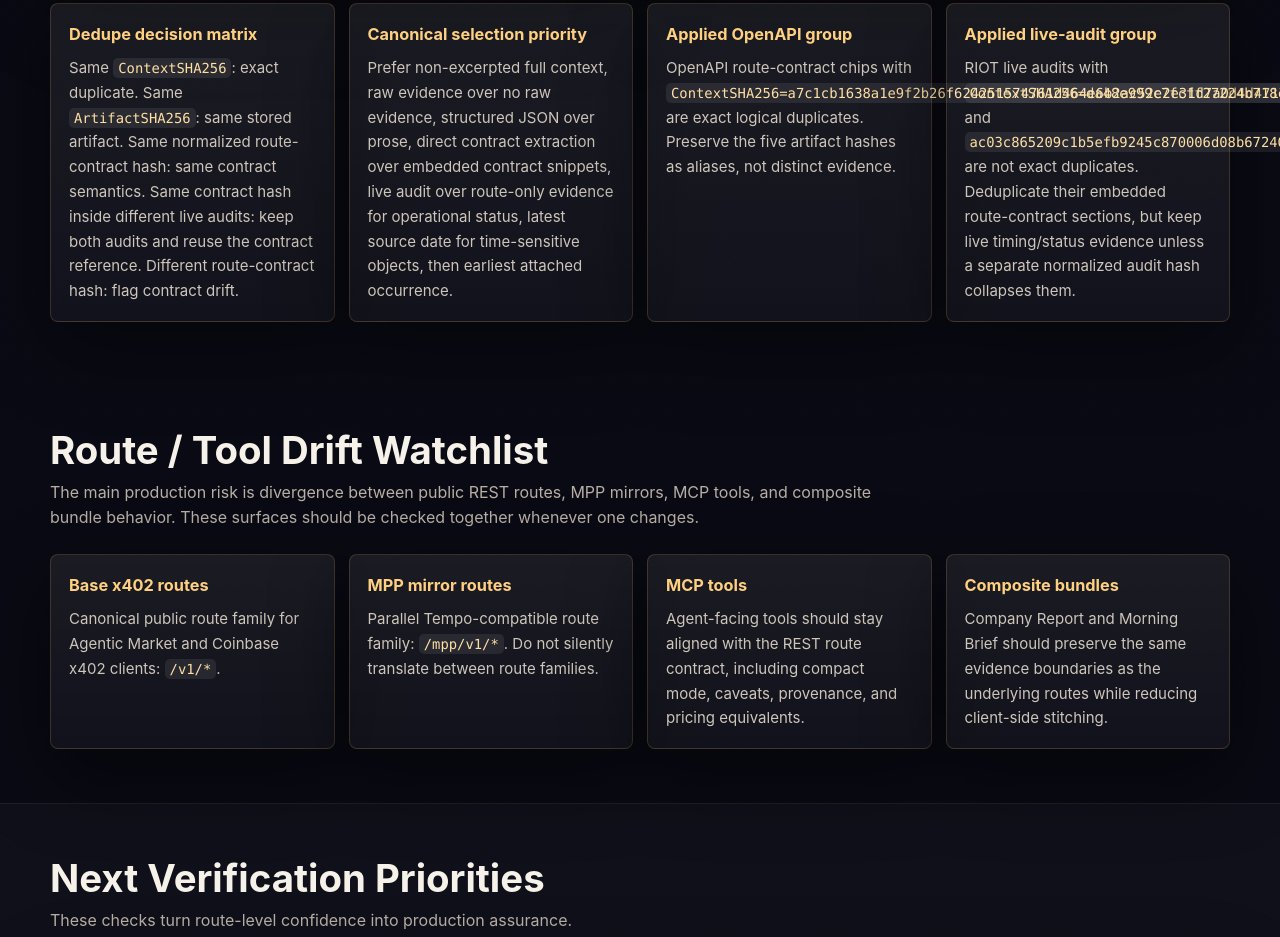
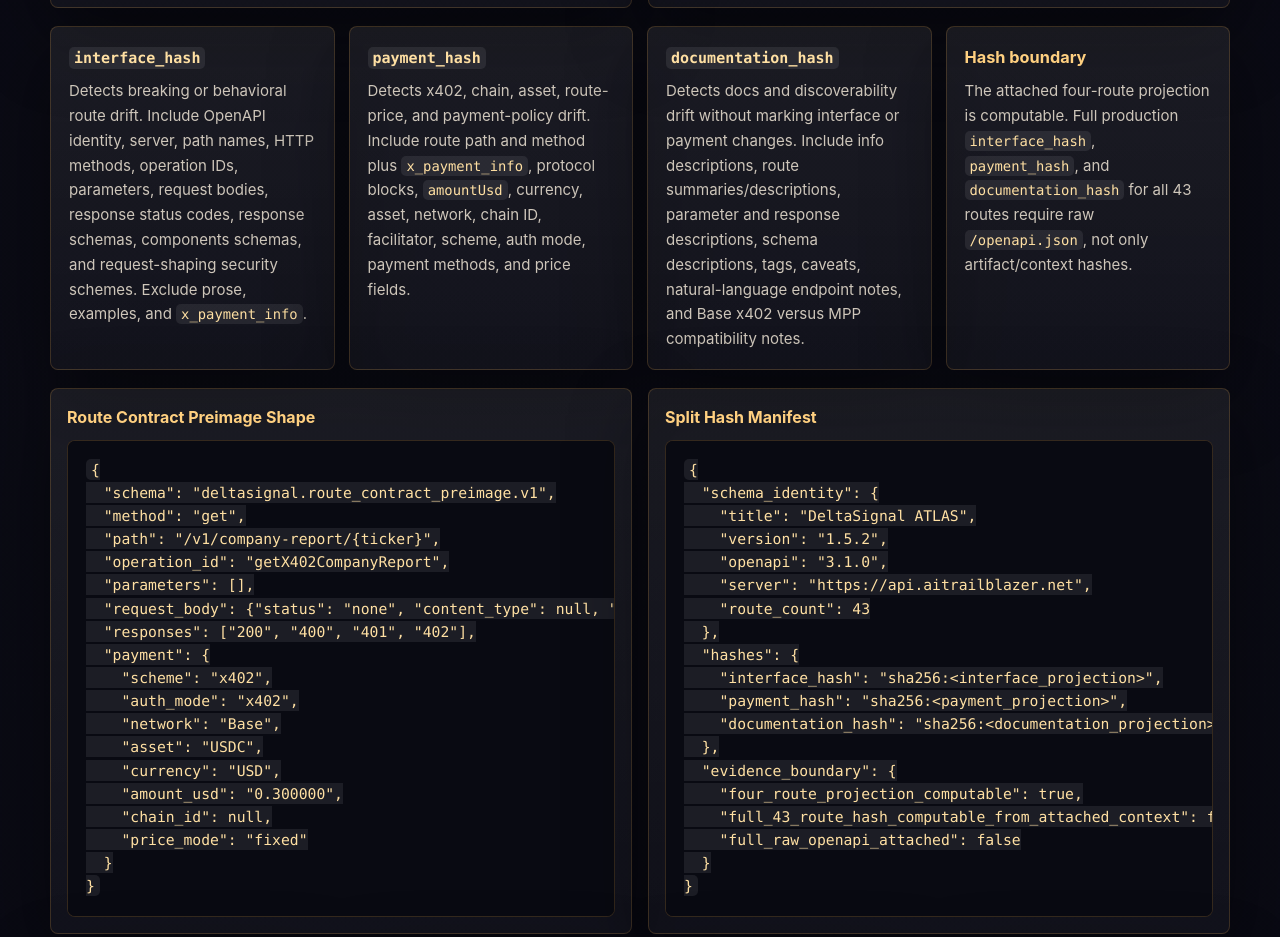
Before and after one commit to aitrailblazer/deltasignal-atlas-codex-plugin, a plain HTML site: page whats-new.html in a window 1280 px wide. Shown: the part 9008-9945 px from the top of the page. Drawn offline with Linux system fonts and the light colour scheme.

Commit message:
Add DeltaSignal split hash schema

```diff
--- a/whats-new.html
+++ b/whats-new.html
@@ -811,17 +811,82 @@ internal relay vs public payment boundary</code></pre>
           </div>
           <div class="code-card">
             <h3>Contract Hash Canonicalization</h3>
-            <pre><code>extract: title, version, path_count, route path, method,
-operation_id, summary, description, parameters, responses,
-payment fields, and MCP/tool annotations when present
+            <pre><code>route_contract_hash_v1 hashes interface, not prose:
+extract method, path, operation_id, parameters, request_body,
+responses, and payment metadata when the payment hash is not split
 
-drop: message id, filename, storage path, byte/token count,
-elapsed time, timestamps, prose headings, artifact metadata,
-formatting, and duplicate visible-message wrappers
+drop descriptions, summaries, examples, live response data,
+issuer data, runtime x402 challenge headers, elapsed times,
+source dates, wrapper metadata, filenames, and formatting
 
-normalize: trim/collapse whitespace, preserve path case,
-sort routes and parameters, sort response codes, canonicalize
-payment amounts, then SHA256(canonical_json_utf8)</code></pre>
+normalize: lowercase method, preserve OpenAPI path template,
+sort parameters by in/name, sort response codes numerically,
+use amount_usd strings, omit readiness "_" placeholder,
+then SHA256(canonical_json_utf8)</code></pre>
+          </div>
+        </div>
+        <div class="grid" style="margin-top: 18px;">
+          <div class="card">
+            <strong><code>interface_hash</code></strong>
+            <span>Detects breaking or behavioral route drift. Include OpenAPI identity, server, path names, HTTP methods, operation IDs, parameters, request bodies, response status codes, response schemas, components schemas, and request-shaping security schemes. Exclude prose, examples, and <code>x_payment_info</code>.</span>
+          </div>
+          <div class="card">
+            <strong><code>payment_hash</code></strong>
+            <span>Detects x402, chain, asset, route-price, and payment-policy drift. Include route path and method plus <code>x_payment_info</code>, protocol blocks, <code>amountUsd</code>, currency, asset, network, chain ID, facilitator, scheme, auth mode, payment methods, and price fields.</span>
+          </div>
+          <div class="card">
+            <strong><code>documentation_hash</code></strong>
+            <span>Detects docs and discoverability drift without marking interface or payment changes. Include info descriptions, route summaries/descriptions, parameter and response descriptions, schema descriptions, tags, caveats, natural-language endpoint notes, and Base x402 versus MPP compatibility notes.</span>
+          </div>
+          <div class="card">
+            <strong>Hash boundary</strong>
+            <span>The attached four-route projection is computable. Full production <code>interface_hash</code>, <code>payment_hash</code>, and <code>documentation_hash</code> for all 43 routes require raw <code>/openapi.json</code>, not only artifact/context hashes.</span>
+          </div>
+        </div>
+        <div class="code-grid" style="margin-top: 18px;">
+          <div class="code-card">
+            <h3>Route Contract Preimage Shape</h3>
+            <pre><code>{
+  "schema": "deltasignal.route_contract_preimage.v1",
+  "method": "get",
+  "path": "/v1/company-report/{ticker}",
+  "operation_id": "getX402CompanyReport",
+  "parameters": [],
+  "request_body": {"status": "none", "content_type": null, "schema": null},
+  "responses": ["200", "400", "401", "402"],
+  "payment": {
+    "scheme": "x402",
+    "auth_mode": "x402",
+    "network": "Base",
+    "asset": "USDC",
+    "currency": "USD",
+    "amount_usd": "0.300000",
+    "chain_id": null,
+    "price_mode": "fixed"
+  }
+}</code></pre>
+          </div>
+          <div class="code-card">
+            <h3>Split Hash Manifest</h3>
+            <pre><code>{
+  "schema_identity": {
+    "title": "DeltaSignal ATLAS",
+    "version": "1.5.2",
+    "openapi": "3.1.0",
+    "server": "https://api.aitrailblazer.net",
+    "route_count": 43
+  },
+  "hashes": {
+    "interface_hash": "sha256:&lt;interface_projection&gt;",
+    "payment_hash": "sha256:&lt;payment_projection&gt;",
+    "documentation_hash": "sha256:&lt;documentation_projection&gt;"
+  },
+  "evidence_boundary": {
+    "four_route_projection_computable": true,
+    "full_43_route_hash_computable_from_attached_context": false,
+    "full_raw_openapi_attached": false
+  }
+}</code></pre>
           </div>
         </div>
         <div class="grid" style="margin-top: 18px;">
@@ -978,7 +1043,8 @@ payment amounts, then SHA256(canonical_json_utf8)</code></pre>
         "Detailed OpenAPI route contract extraction from 2026-05-28",
         "Delta Signal context and payload hygiene audit from 2026-05-28",
         "Delta Signal prompt-context size and async UX audit from 2026-05-28",
-        "Canonical context-chip dedupe rule from 2026-05-28"
+        "Canonical context-chip dedupe rule from 2026-05-28",
+        "Normalized route-contract preimage and split-hash schema from 2026-05-28"
       ],
       "boundary": "Public improvement log. Values are dated verification snapshots, not investment advice or current market recommendations."
     }
```
